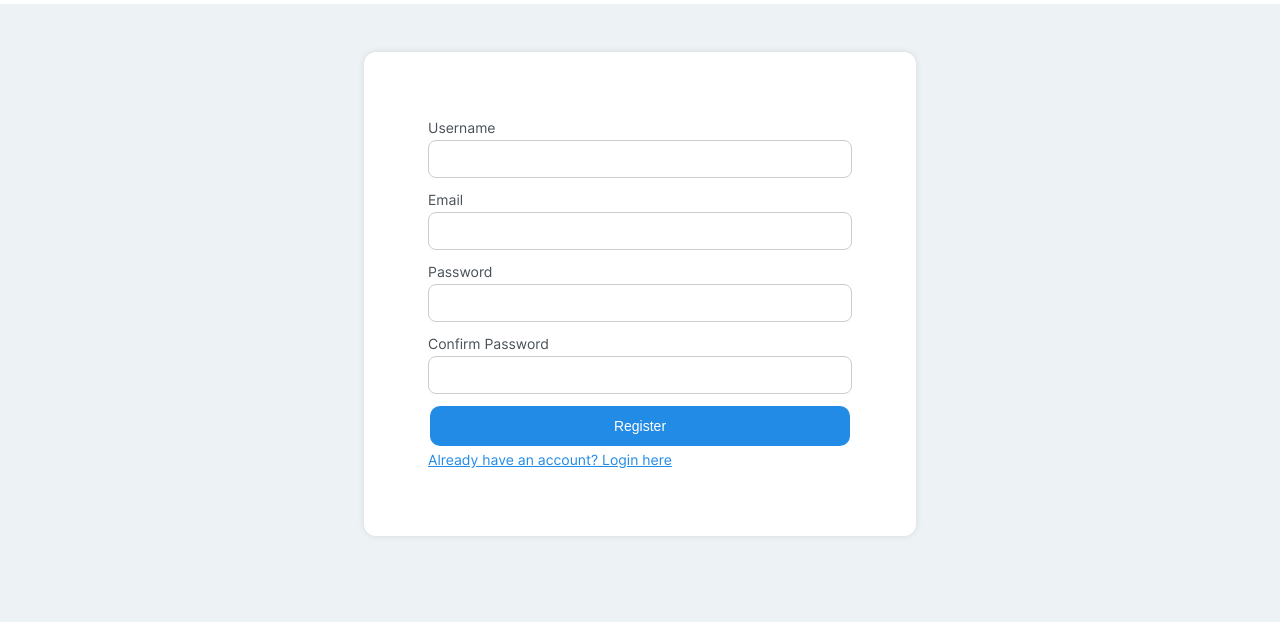
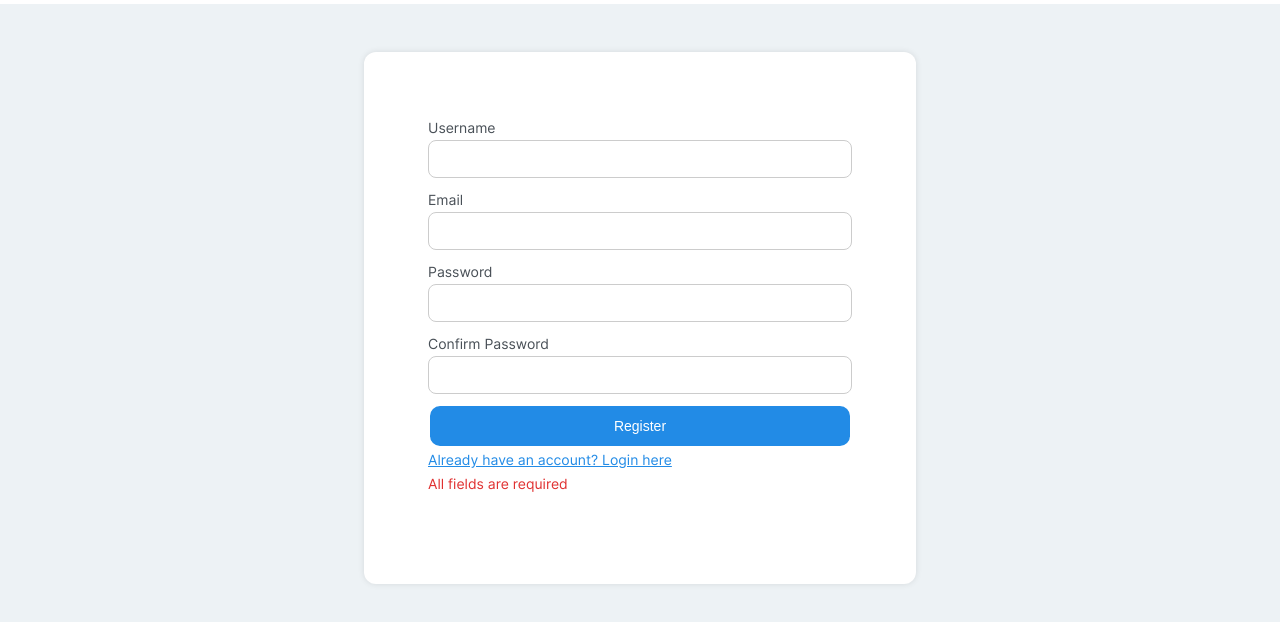
Before and after one commit to howest-mct/2023-2024-projectone-mct-YoranWandelsStudentHowest, a plain HTML site: page front/register.html in a window 1280 px wide. Both pictures are taken after a click on the button "Register". Shown: the part 72-694 px from the top of the page. Drawn offline with nearby package versions, Linux system fonts and the light colour scheme; no server answers.

Commit message:
register ux error handling

```diff
--- a/front/register.html
+++ b/front/register.html
@@ -73,6 +73,7 @@
                                 </form>
                                 <button class="js-register c-btn" type="submit">Register</button>
                                 <a href="login.html">Already have an account? Login here</a>
+                                <p class="c-error"></p>
                         </div>
                 </div>
                 </div>
--- a/front/script/app.js
+++ b/front/script/app.js
@@ -4,7 +4,7 @@ const lanIP = `${window.location.hostname}:5000`;
 const socketio = io(lanIP);
 
 // #region ***  DOM references                           ***********
-let waterChart, proteinChart, creatineChart, register, login, shake, overview, statusElement, bottleElement;
+let waterChart, proteinChart, creatineChart, register, login, shake, overview, statusElement, bottleElement, error;
 const maxWater = 810;
 const maxProtein = 100;
 const maxCreatine = 100;
@@ -179,10 +179,10 @@ const listenToClickRegister = function () {
         };
         handleData("http://192.168.168.169:5000/api/v1/gebruiker/", callbackAddGebruiker, null, 'POST', JSON.stringify(jsonobject));
       } else {
-        console.log('Passwords not equal');
+        error.innerHTML = 'Passwords not equal';
       }
     } else {
-      console.log('All fields are required.');
+      error.innerHTML = 'All fields are required';
     }
   });
 };
@@ -313,6 +313,7 @@ const init = function () {
   overview = document.querySelector('.c-dashboard');
   statusElement = document.querySelector('#status');
   bottleElement = document.querySelectorAll('.c-svg__bottle')
+  error = document.querySelector('.c-error')
   listenToUI();
   listenToSocket();
   if (overview) {
--- a/front/style/screen.scss
+++ b/front/style/screen.scss
@@ -822,6 +822,12 @@ input {
 }
 
 /*
+  Components: error
+*/
+.c-error {
+  color: $oc-red-8
+}
+/*
   Components: btn
 */
 
```
Also changed, not shown: front/login.html (+2 -1 lines), front/style/screen.css.
